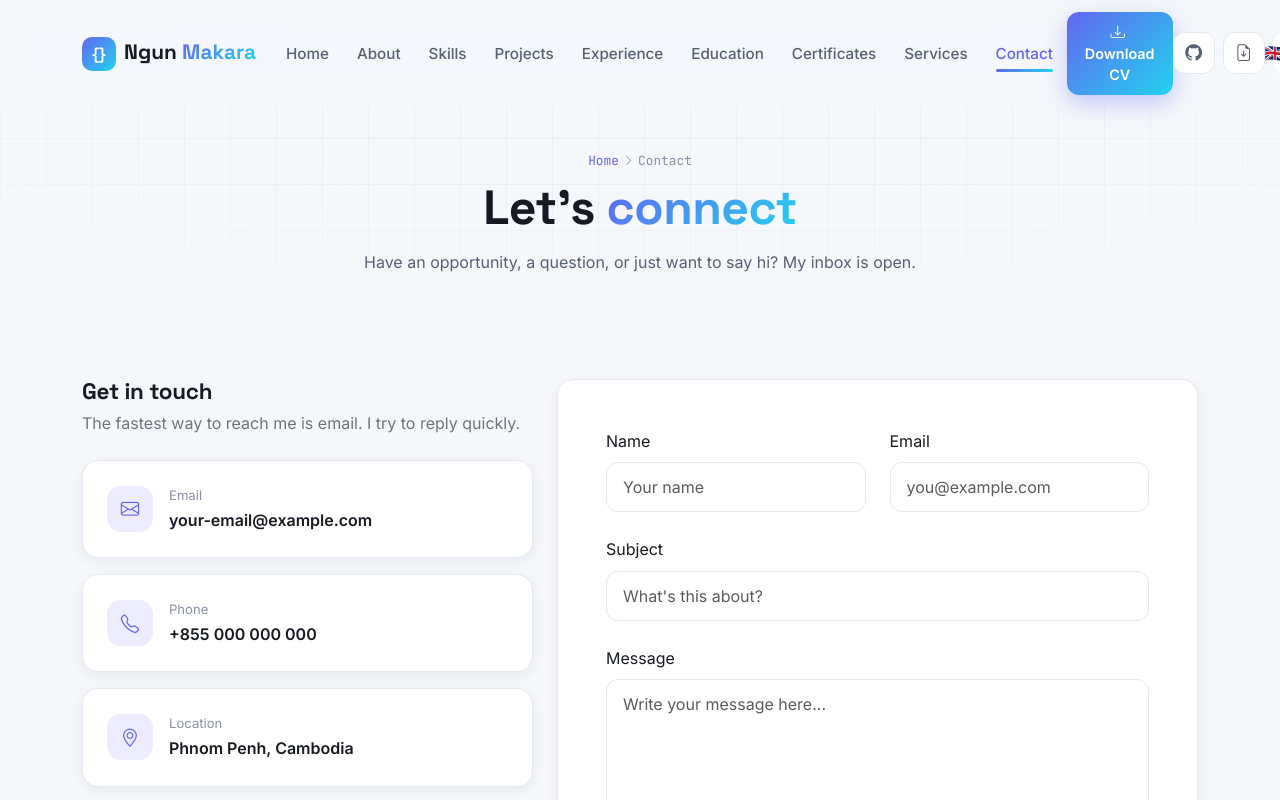
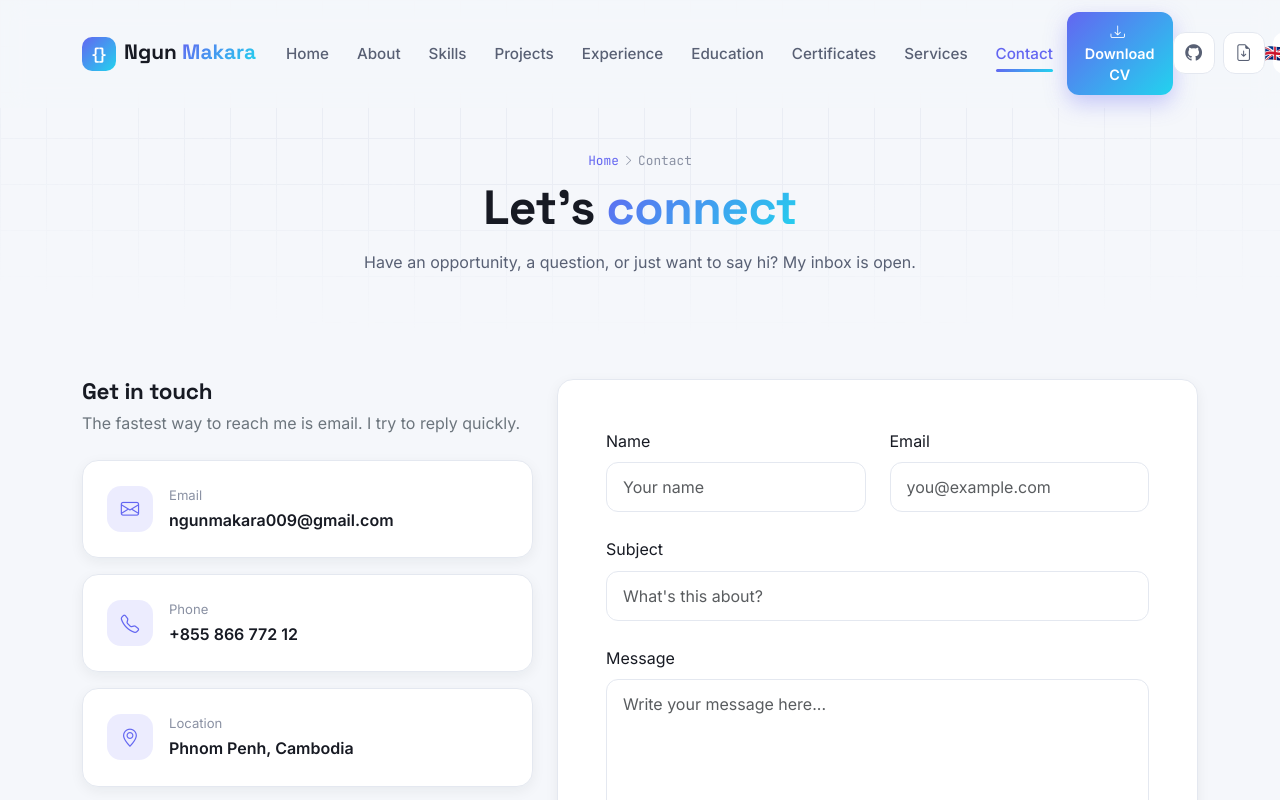
Before and after one commit to ngunmakara/Portfolio, a Vue app: page /contact in a window 1280 px wide. Shown: the top 800 px of the page. Built offline with nearby package versions, Linux system fonts and the light colour scheme.

Commit message:
Update portfolio code

```diff
--- a/src/components/home/HeroSection.vue
+++ b/src/components/home/HeroSection.vue
@@ -5,9 +5,11 @@ import { siteConfig } from '@/data/siteConfig'
 import { useTyping } from '@/composables/useTyping'
 import SocialLinks from '@/components/ui/SocialLinks.vue'
 
+// Import the image directly from src/assets
+import profileImg from '@/assets/img/ngun-makara.jpg'
+
 const { locale, tm } = useI18n()
 const { typed, restart } = useTyping(tm('hero.typingWords'))
-
 
 watch(locale, () => restart(tm('hero.typingWords')))
 </script>
@@ -51,8 +53,9 @@ watch(locale, () => restart(tm('hero.typingWords')))
         <div class="col-lg-5 d-none d-lg-block" data-aos="zoom-in" data-aos-delay="200">
           <div class="profile-wrap">
             <div class="profile-frame">
+              <!-- Use the imported profileImg variable here -->
               <img
-                :src="siteConfig.profileImage"
+                :src="profileImg"
                 :alt="$t('hero.profileAlt')"
               />
             </div>
--- a/src/data/siteConfig.js
+++ b/src/data/siteConfig.js
@@ -13,29 +13,28 @@ export const siteConfig = {
   expectedGraduation: 2028,
   // Numbers shown in the home stats. Labels come from the locales.
   stats: [
+    { value: 10, suffix: '+' },
     { value: 5, suffix: '+' },
     { value: 5, suffix: '+' },
-    { value: 2, suffix: '+' },
     { value: 2028, suffix: '' },
   ],
   // Contact details (email/phone are the same in both languages).
   contact: {
-    email: 'your-email@example.com',
-    phone: '+855 000 000 000',
+    email: 'ngunmakara009@gmail.com',
+    phone: '+855 866 772 12',
   },
   // Links shown in the navbar, hero and footer.
-  // Replace the example URLs below with your real profiles.
   socials: [
     {
       id: 'github',
       label: 'GitHub',
-      url: 'https://github.com/your-github-username',
+      url: 'https://github.com/ngunmakara',
       icon: 'bi-github',
     },
     {
       id: 'facebook',
       label: 'Facebook',
-      url: 'https://facebook.com/your-facebook-username',
+      url: 'https://web.facebook.com/RazJay009',
       icon: 'bi-facebook',
     },
     {
@@ -52,9 +51,9 @@ export const siteConfig = {
     },
   ],
   // -----------------------------------------------------------
-  // PLACEHOLDERS — replace these with your real files/links
+  // ASSET PATHS (pointing to the public folder)
   // -----------------------------------------------------------
-  cvUrl: '/files/NGUN_MAKARA_CV.pdf', // TODO: add your CV PDF to /public/files/ and keep this path
-  githubProfileUrl: 'https://github.com/your-github-username', // TODO: replace (used by "GitHub" sections)
-  profileImage: '/images/profile-placeholder.svg', // TODO: replace with your real photo in /public/images/
+  cvUrl: '/Ngun Makara.pdf',              // Your CV PDF located in public folder
+  githubProfileUrl: 'https://github.com/ngunmakara', // Used by GitHub sections
+  profileImage: '/images/ngun-makara.jpg', // Your profile photo located in public/images folder
 }
--- a/src/locales/en.js
+++ b/src/locales/en.js
@@ -426,8 +426,8 @@ export default {
     infoEmail: 'Email',
     infoPhone: 'Phone',
     infoLocation: 'Location',
-    email: 'your-email@example.com',
-    phone: '+855 000 000 000',
+    email: 'ngunmakara009@gmail.com',
+    phone: '+855 866 772 12',
     location: 'Phnom Penh, Cambodia',
     formName: 'Name',
     formNamePlaceholder: 'Your name',
--- a/src/main.js
+++ b/src/main.js
@@ -23,7 +23,7 @@ import km from '@/locales/km'
 import 'bootstrap/dist/css/bootstrap.min.css'
 import 'bootstrap-icons/font/bootstrap-icons.css'
 import 'aos/dist/aos.css'
-import '@/assets/css/main.css'
+import '@/assets/main.css'
 import 'bootstrap/dist/js/bootstrap.bundle.min.js'
 
 // Read the saved language before i18n is created so the first
```
Also changed, not shown: src/assets/img/ngun-makara.jpg (added), src/assets/main.css (renamed from src/assets/css/main.css), 1 other file (tests, documents, lock files or other folders).
